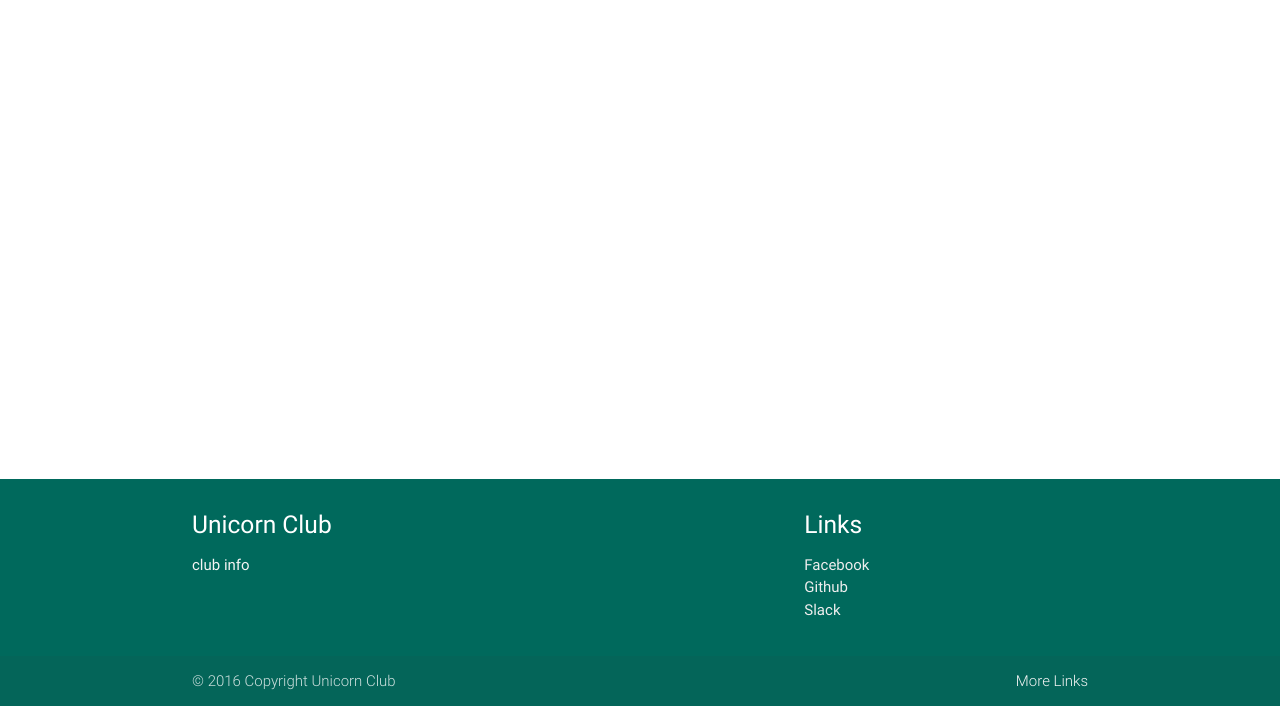
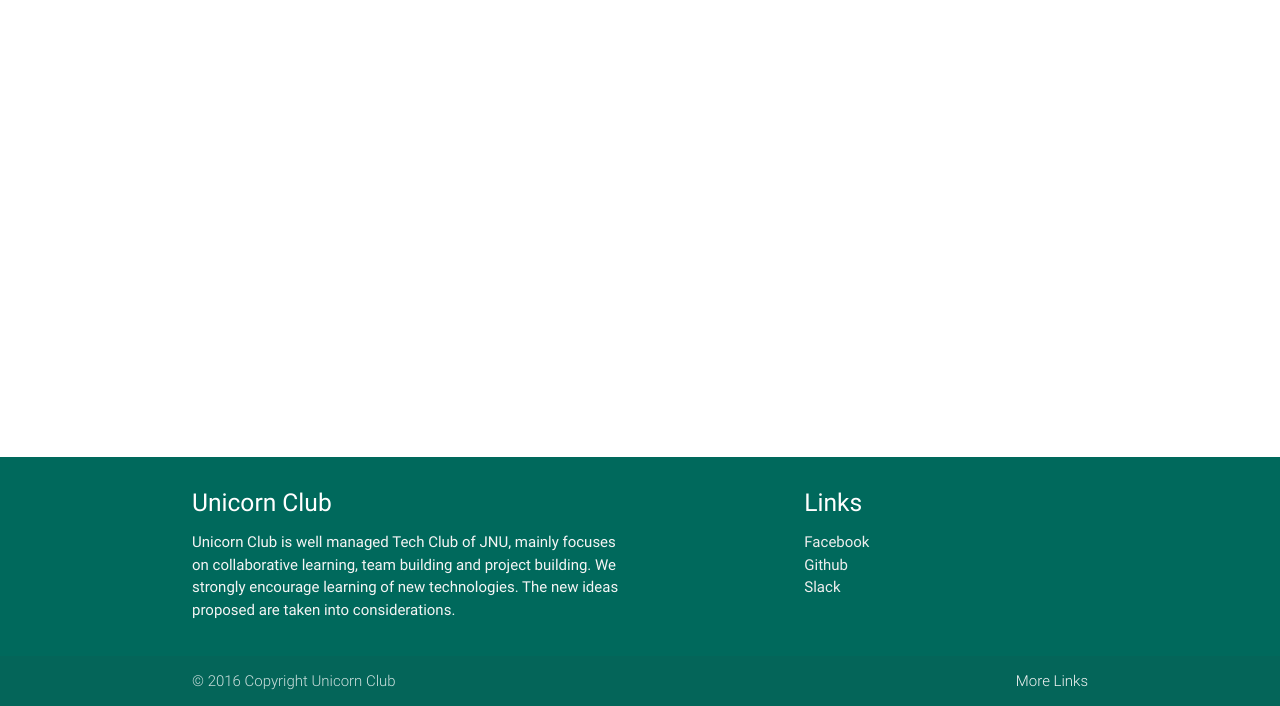
Before and after one commit to MozUnicorn/dev.mozunicorn, a plain HTML site: page about.html in a window 1280 px wide. Shown: the part 94-800 px from the top of the page. Drawn offline with nearby package versions, Linux system fonts and the light colour scheme.

Commit message:
Information about the club added in footer

```diff
--- a/about.html
+++ b/about.html
@@ -44,7 +44,10 @@
                    <div class="row">
                      <div class="col l6 s12">
                        <h5 class="white-text">Unicorn Club</h5>
-                       <p class="grey-text text-lighten-4">club info</p>
+                       <p class="grey-text text-lighten-4">Unicorn Club is well managed Tech Club of JNU,
+                         mainly focuses on collaborative learning, team building and project building.
+                          We strongly encourage learning of new technologies.
+                        The new ideas proposed are taken into considerations.</p>
                      </div>
                      <div class="col l4 offset-l2 s12">
                        <h5 class="white-text">Links</h5>
```
Also changed, not shown: contact.html (+4 -1 lines), event.html (+4 -1 lines), index.html (+4 -1 lines), volunteer.html (+4 -1 lines).
